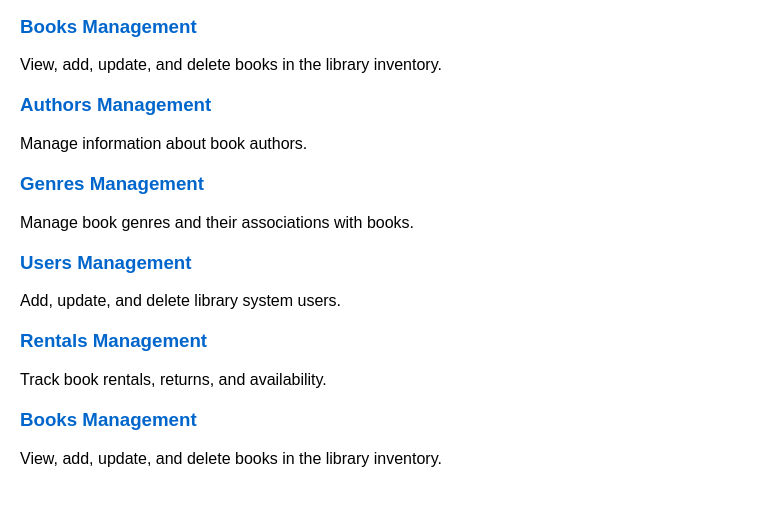
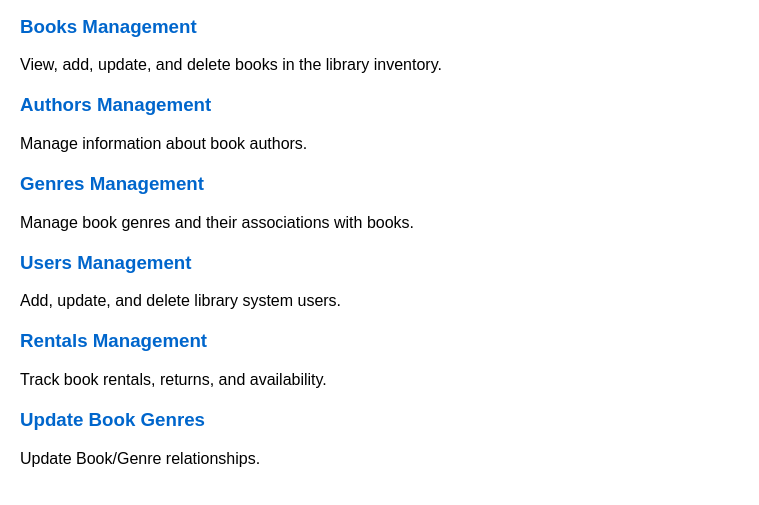
Before and after one commit to andyfief/Digital_Library, a website: page index.html in a window 1280 px wide. Shown: the part 101-606 px from the top of the page, without its empty margins (0-759 px from the left). Drawn offline with Linux system fonts and the light colour scheme.

Commit message:
added new page to nav

```diff
--- a/index.html
+++ b/index.html
@@ -55,8 +55,8 @@
         </div>
 
         <div class="page-link">
-            <h3><a href="update_book_genres.html">Books Management</a></h3>
-            <p>View, add, update, and delete books in the library inventory.</p>
+            <h3><a href="update_book_genres.html">Update Book Genres</a></h3>
+            <p>Update Book/Genre relationships.</p>
         </div>
     </div>
 
```
